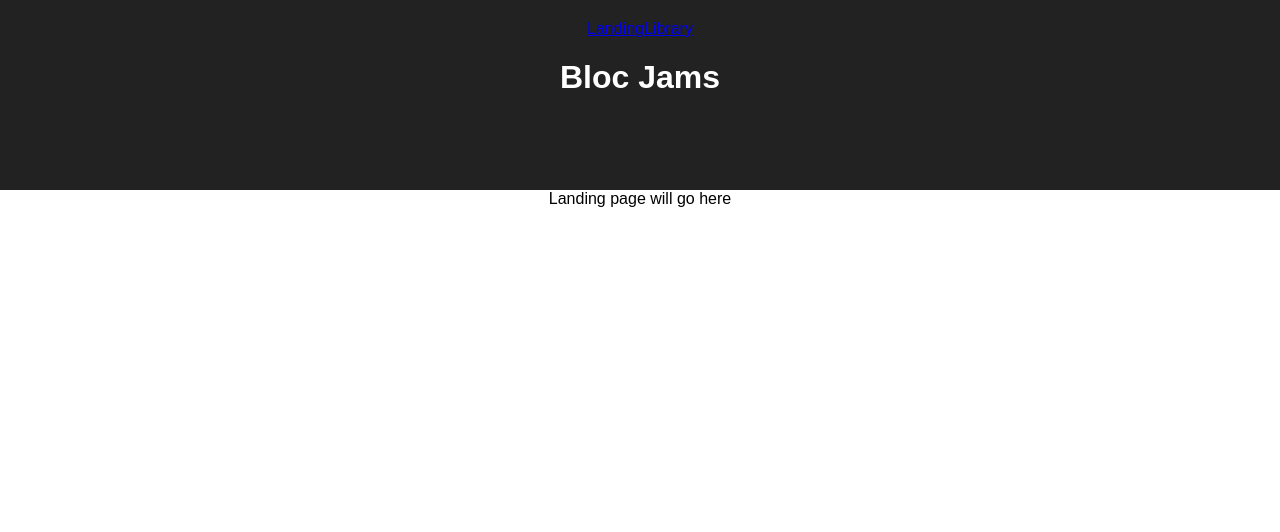
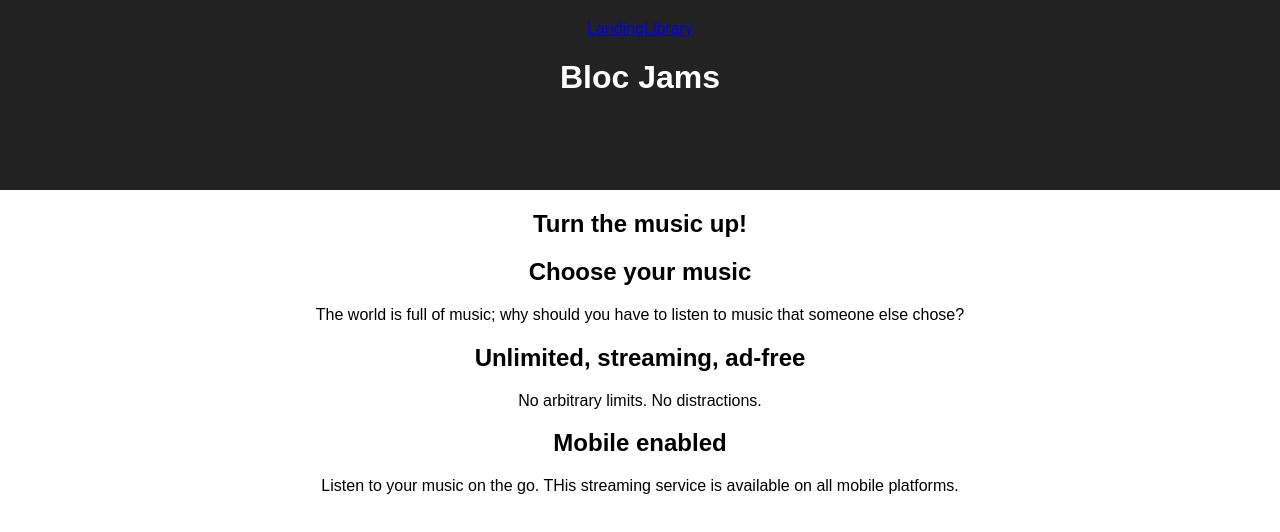
Before and after one commit to jerorhn/bloc-jams-react, a React (Create React App) app: page / in a window 1280 px wide. Shown: the top 532 px of the page. Built offline with nearby package versions, Linux system fonts and the light colour scheme.

Commit message:
Chpt4- Add landing page content

```diff
--- a/src/components/Landing.js
+++ b/src/components/Landing.js
@@ -2,7 +2,22 @@
 
 const Landing = () => (
   <section className='landing'>
-    Landing page will go here
+    <h1 className='hero-title'>Turn the music up!</h1>
+
+    <section className='selling-points'>
+      <div className='point'>
+        <h2 className='point-title'>Choose your music</h2>
+        <p className='point-description'>The world is full of music; why should you have to listen to music that someone else chose?</p>
+      </div>
+      <div className='point'>
+        <h2 className='point-title'>Unlimited, streaming, ad-free</h2>
+        <p className='point-description'>No arbitrary limits.  No distractions.</p>
+      </div>
+      <div className='point'>
+        <h2 className='point-title'>Mobile enabled</h2>
+        <p className='point-description'>Listen to your music on the go.  THis streaming service is available on all mobile platforms.</p>
+      </div>
+    </section>
   </section>
 );
 
```
